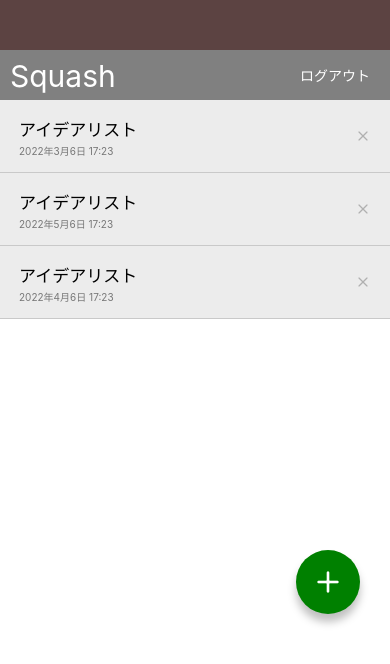
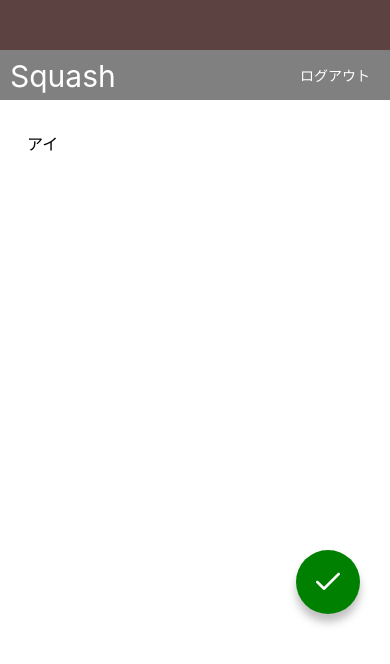
Before and after one commit to Nakayama1968/Squash, a React Native app: screen / in a window 390 px wide. Shown: the top 664 px of the page. Built offline with nearby package versions, Linux system fonts and the light colour scheme.

Commit message:
Create Edit&CreateScreen

```diff
--- a/App.jsx
+++ b/App.jsx
@@ -1,10 +1,13 @@
 import React from 'react';
+import IdeaCreateScreen from './src/screens/IdeaCreateScreen';
 
-import IdeaListScreen from './src/screens/IdeaListScreen';
+// import IdeaListScreen from './src/screens/IdeaListScreen';
 // import IdeaDetailScreen from './src/screens/IdeaDetailScreen';
+// import IdeaEditScreen from './src/screens/IdeaEditScreen';
 
 export default function App() {
   return (
-    <IdeaListScreen />
+    // <IdeaEditScreen />
+    <IdeaCreateScreen />
   );
 }
--- a/src/components/CircleButton.jsx
+++ b/src/components/CircleButton.jsx
@@ -1,12 +1,12 @@
 /* eslint-disable react/no-unused-prop-types */
 // import { StatusBar } from 'expo-status-bar';
 import React from 'react';
-import { View, StyleSheet} from 'react-native';
+import { View, StyleSheet } from 'react-native';
 import { string, shape } from 'prop-types';
 import { Feather } from '@expo/vector-icons';
 
 export default function CircleButton(props) {
-  const { style, name } = props;
+  const { name } = props;
   return (
     <View style={[styles.circleButton, styles]}>
       <Feather name={name} size={32} color="white" />
@@ -15,7 +15,7 @@ export default function CircleButton(props) {
 }
 
 CircleButton.propTypes = {
-  children: string.isRequired,
+  // children: string.isRequired,
   style: shape(),
   name: string.isRequired,
 };
--- /dev/null
+++ b/src/screens/IdeaCreateScreen.jsx
@@ -0,0 +1,37 @@
+import React from 'react';
+import {
+  View, TextInput, StyleSheet, KeyboardAvoidingView,
+} from 'react-native';
+
+import AppBar from '../components/Appbar';
+import CircleButton from '../components/CircleButton';
+
+export default function IdeaCreateScreen() {
+  return (
+    <KeyboardAvoidingView style={styles.container} behavior="height">
+      <AppBar />
+      <View style={styles.inputContainer}>
+        <TextInput value="アイ" multiline style={styles.input} />
+      </View>
+      <CircleButton name="check" />
+    </KeyboardAvoidingView>
+  );
+}
+
+const styles = StyleSheet.create({
+  container: {
+    flex: 1,
+  },
+  inputContainer: {
+    paddingHorizontal: 27,
+    paddingVertical: 32,
+    flex: 1,
+  },
+  input: {
+    backgroundColor: 'white',
+    flex: 1,
+    textAlignVertical: 'top',
+    fontSize: 16,
+    lineHeight: 24,
+  },
+});
--- /dev/null
+++ b/src/screens/IdeaEditScreen.jsx
@@ -0,0 +1,37 @@
+import React from 'react';
+import {
+  View, TextInput, StyleSheet, KeyboardAvoidingView,
+} from 'react-native';
+
+import AppBar from '../components/Appbar';
+import CircleButton from '../components/CircleButton';
+
+export default function IdeaEditScreen() {
+  return (
+    <KeyboardAvoidingView style={styles.container} behavior="height">
+      <AppBar />
+      <View style={styles.inputContainer}>
+        <TextInput value="アイデアリスト" multiline style={styles.input} />
+      </View>
+      <CircleButton name="check" />
+    </KeyboardAvoidingView>
+  );
+}
+
+const styles = StyleSheet.create({
+  container: {
+    flex: 1,
+  },
+  inputContainer: {
+    paddingHorizontal: 27,
+    paddingVertical: 32,
+    flex: 1,
+  },
+  input: {
+    backgroundColor: 'white',
+    flex: 1,
+    textAlignVertical: 'top',
+    fontSize: 16,
+    lineHeight: 24,
+  },
+});
```
Also changed, not shown: src/components/Icons.jsx (added, +45 -0 lines).
